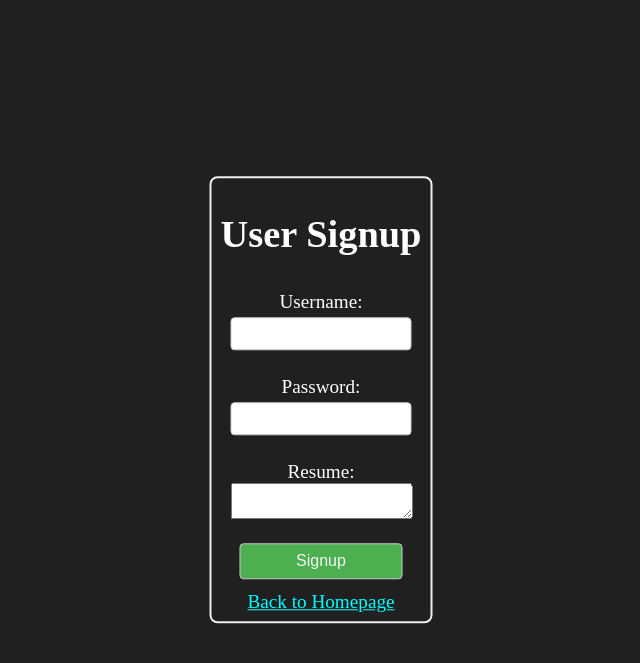
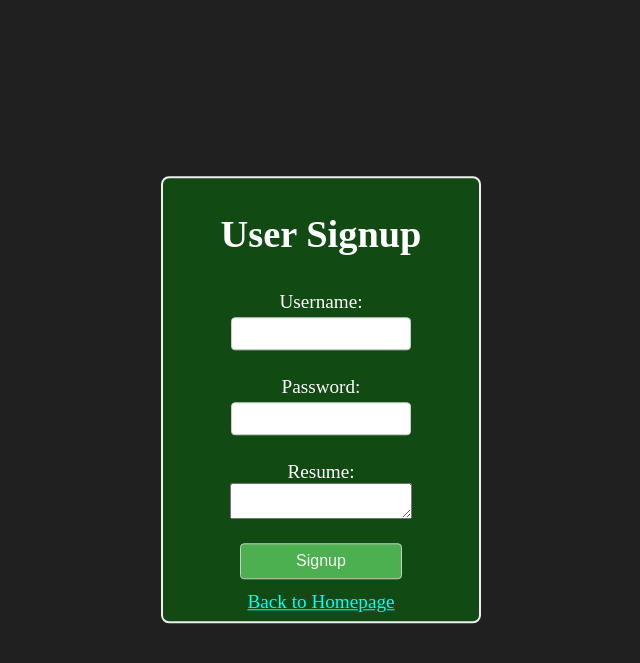
Before and after one commit to ArchBase/aijob, a Flask app: page /user/signup in a window 1280 px wide. Shown: the top 663 px of the page, without its empty margins (319-959 px from the left). Run offline with Flask 3, Linux system fonts and the light colour scheme.

Commit message:
slight fixes

```diff
--- a/static/style.css
+++ b/static/style.css
@@ -2,6 +2,7 @@ body{
     color: white;
     background-color: #202020;
     font-size: 1.2em;
+    padding: 4px;
 }
 
 header{
@@ -36,6 +37,7 @@ a:visited{
 }
 
 .login-box{
+    background-color: #114a13;
     display: flex;
     justify-content: center;
     align-items: center;
@@ -46,6 +48,8 @@ a:visited{
     border: 2px solid #eee;
     border-radius: 8px;
     padding: 8px;
+
+    width: 300px;
     position: absolute;
     top: 50%;
     left: 50%;
--- a/templates/user_dashboard.html
+++ b/templates/user_dashboard.html
@@ -17,8 +17,10 @@
     <form action="/user/update_description" method="POST">
         <textarea name="description" rows="4" cols="50" placeholder="Add extra details about your skills...">{{ user['description'] }}</textarea>
         <br>
-        <input type="submit" value="Update">
+        <input type="submit" value="Update Description">
     </form>
+
+    <a href="/user/find_jobs"><button>Find Jobs</button></a>
 
     <h2>Applied Jobs</h2>
     <ul>
@@ -28,7 +30,5 @@
             </li>
         {% endfor %}
     </ul>
-
-    <a href="/user/find_jobs"><button>Find Jobs</button></a>
 </body>
 </html>
```
